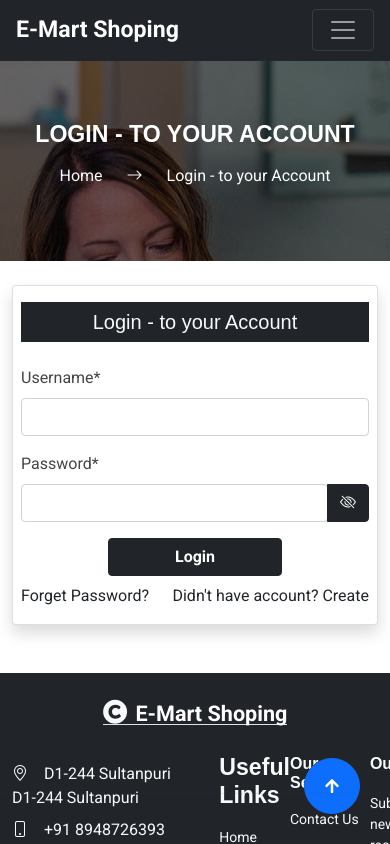
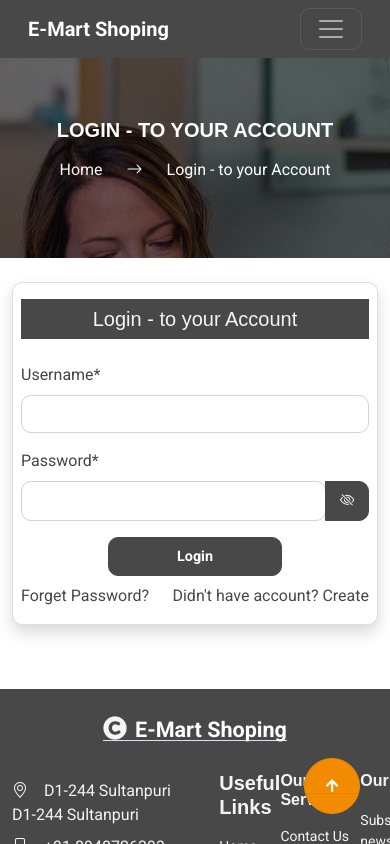
Before and after one commit to amanyadav221/E-Commerce-React, a React (Vite) app: page /login in a window 390 px wide. Shown: the top 844 px of the page. Built offline with nearby package versions, Linux system fonts and the light colour scheme; no server answers; what password-validator would draw is missing.

Commit message:
Fix mobile responsive view, viewport scaling, Bootstrap paths and touch scrolling

```diff
--- a/index.html
+++ b/index.html
@@ -4,7 +4,7 @@
 <head>
   <meta charset="UTF-8" />
   <link rel="icon" type="image/svg+xml" href="/vite.svg" />
-  <meta name="viewport" content="width=device-width, initial-scale=1.0" />
+  <meta name="viewport" content="width=device-width, initial-scale=1.0, maximum-scale=1.0, user-scalable=no" />
   <link rel="preconnect" href="https://fonts.googleapis.com">
   <link rel="preconnect" href="https://fonts.gstatic.com" crossorigin>
   <link
@@ -16,33 +16,24 @@
   <link rel="stylesheet" href="https://use.fontawesome.com/releases/v5.15.4/css/all.css" />
   <link href="https://cdn.jsdelivr.net/npm/bootstrap-icons@1.4.1/font/bootstrap-icons.css" rel="stylesheet">
 
-  <!-- Libraries Stylesheet -->
-  <link href="assets/lib/animate/animate.min.css" rel="stylesheet">
-  <link href="assets/ lib/owlcarousel/assets/owl.carousel.min.css" rel="stylesheet">
-
-  <!-- Customized Bootstrap Stylesheet -->
-  <link href="css/bootstrap.min.css" rel="stylesheet">
-
-  <!-- Template Stylesheet -->
- <link href="/assets/css/style.css" rel="stylesheet">
+  <!-- Customized Stylesheet -->
+  <link href="/assets/css/bootstrap.min.css" rel="stylesheet">
+  <link href="/assets/css/style.css" rel="stylesheet">
   <link href="/assets/css/main.css" rel="stylesheet">
 
-      <link rel="stylesheet" href="/richtexteditor/rte_theme_default.css" />
-    <script type="text/javascript" src="/richtexteditor/rte.js"></script>
-    <script type="text/javascript" src='/richtexteditor/plugins/all_plugins.js'></script>
+  <link rel="stylesheet" href="/richtexteditor/rte_theme_default.css" />
+  <script type="text/javascript" src="/richtexteditor/rte.js"></script>
+  <script type="text/javascript" src='/richtexteditor/plugins/all_plugins.js'></script>
 
   <title>e-mart</title>
 </head>
 
-<body class="mainBody" style="height: 100vh;">
+<body class="mainBody" style="min-height: 100vh; overflow-x: hidden;">
   <div id="root"></div>
   <script type="module" src="/src/main.jsx"></script>
-  <!-- Copyright End -->
-
 
   <!-- Back to Top -->
   <a href="#" class="btn btn-primary btn-lg-square back-to-top"><i class="fa fa-arrow-up"></i></a>
-
 
   <!-- JavaScript Libraries -->
   <script src="https://ajax.googleapis.com/ajax/libs/jquery/3.6.4/jquery.min.js"></script>
--- a/public/assets/css/main.css
+++ b/public/assets/css/main.css
@@ -2662,3 +2662,50 @@ body {
   color: color-mix(in srgb, var(--default-color), transparent 60%);
   font-size: 14px;
 }
+
+/* Mobile Responsiveness Enhancements */
+@media (max-width: 991.98px) {
+  .navbar-collapse {
+    background-color: #212529 !important;
+    padding: 1rem;
+    border-radius: 8px;
+    margin-top: 0.5rem;
+    z-index: 1050;
+  }
+
+  .navbar-nav .nav-link {
+    padding: 0.5rem 1rem !important;
+  }
+
+  .table-responsive {
+    display: block;
+    width: 100%;
+    overflow-x: auto;
+    -webkit-overflow-scrolling: touch;
+  }
+
+  .container, .container-fluid {
+    padding-left: 12px !important;
+    padding-right: 12px !important;
+  }
+
+  img {
+    max-width: 100%;
+    height: auto;
+  }
+}
+
+@media (max-width: 575.98px) {
+  h1, .fs-1 { font-size: 1.75rem !important; }
+  h2, .fs-2 { font-size: 1.5rem !important; }
+  h3, .fs-3 { font-size: 1.25rem !important; }
+
+  .btn {
+    padding: 0.5rem 0.85rem;
+    font-size: 0.9rem;
+  }
+
+  .card {
+    margin-bottom: 1rem;
+  }
+}
```
